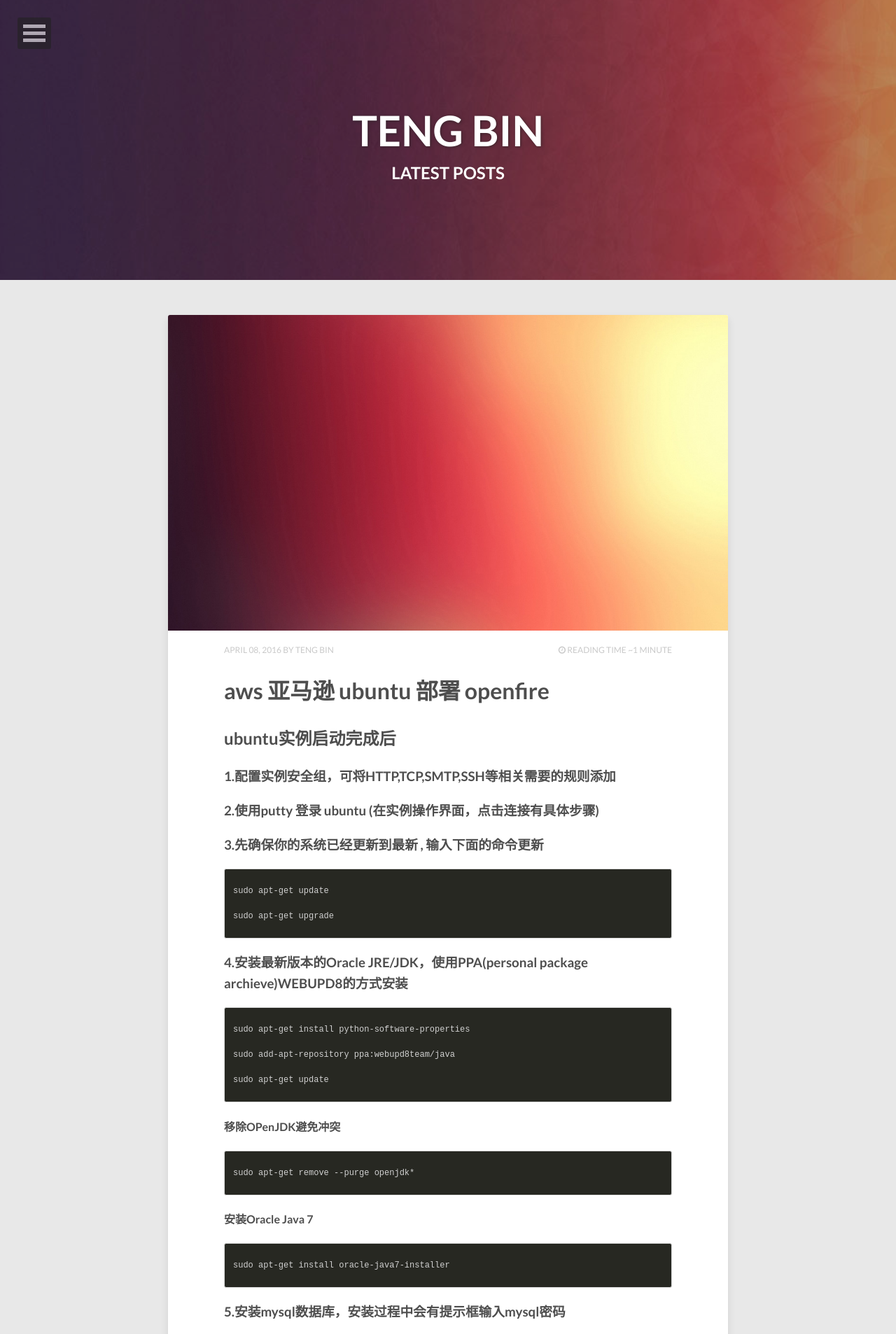
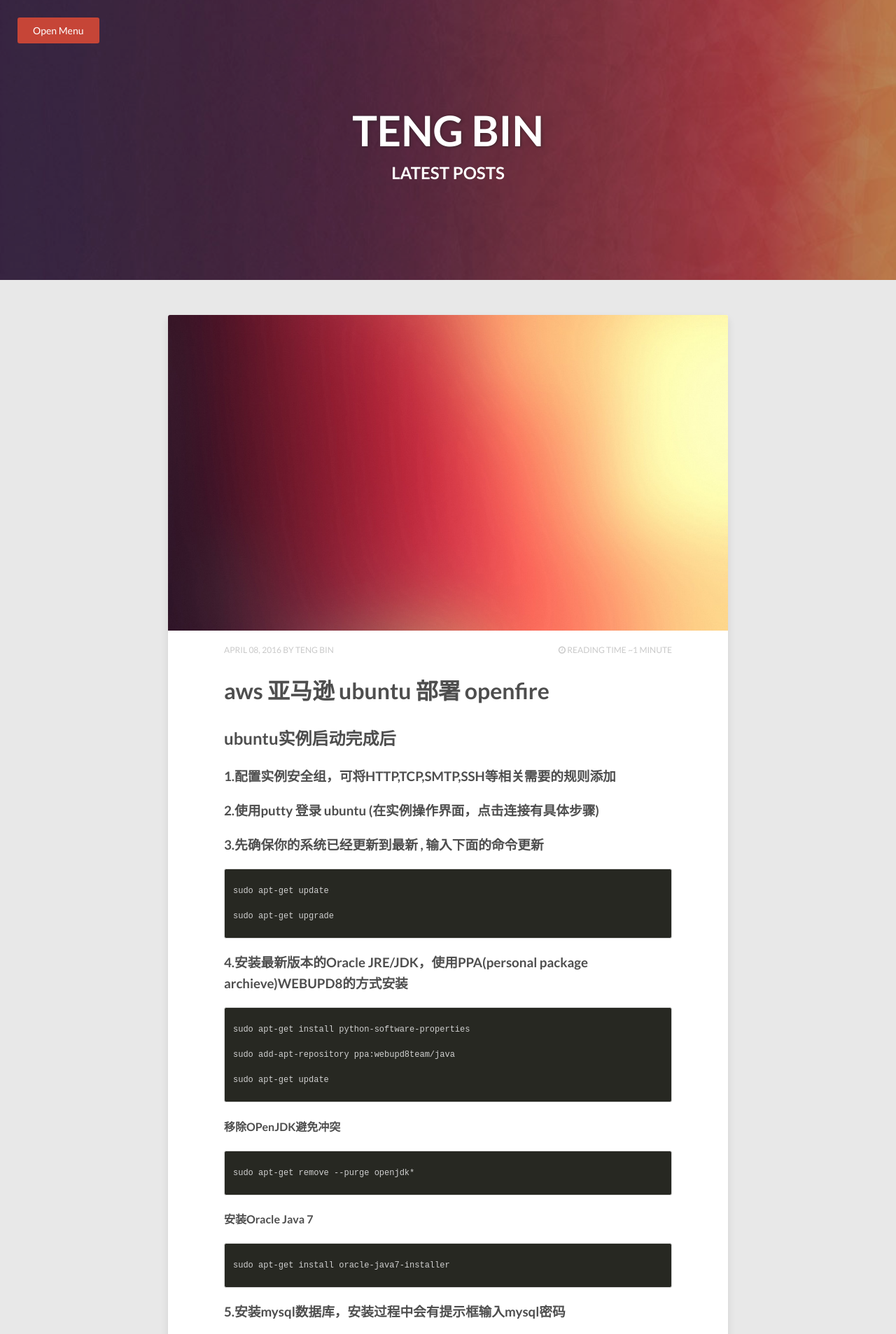
Before and after one commit to tengbinlive/tengbinlive.github.io, a Jekyll site: the page built from index.html, in a window 1280 px wide. Shown: the top 1906 px of the page at 70% size. Built offline with Jekyll 4.4.1, drawn with Linux system fonts in a browser that asks for light colours; nearby versions of some CDN libraries; the list of posts is cut into pages by our own code.

Commit message:
no message

```diff
--- a/_includes/navigation.html
+++ b/_includes/navigation.html
@@ -1,5 +1,5 @@
 <nav id="dl-menu" class="dl-menuwrapper" role="navigation">
-	<button class="dl-trigger">Open Menu</button>
+	<a href="#" class="btn btn-danger dl-trigger">Open Menu</a>
 	<ul class="dl-menu">
 		<li><a href="{{ site.url }}/">Home</a></li>
 		<li>
```
